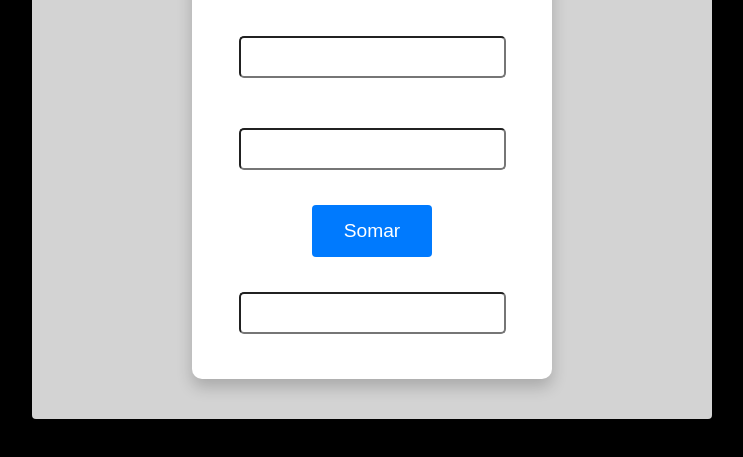
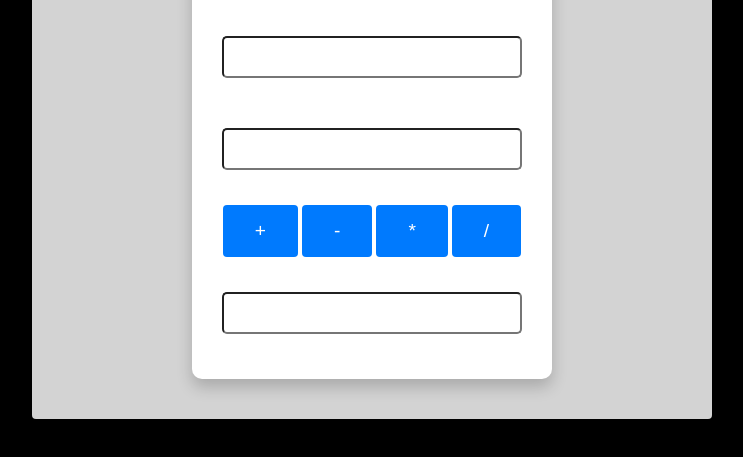
Before and after one commit to guifroes1984/Projeto-legal-4, a plain HTML site: page index.html in a window 1280 px wide. Shown: the part 157-614 px from the top of the page, without its empty margins (268-1011 px from the left). Drawn offline with Linux system fonts and the light colour scheme.

Commit message:
closes #4 - Implementar as 4 operacoes

```diff
--- a/index.html
+++ b/index.html
@@ -13,7 +13,12 @@
             <h1>Calculadora</h1>
             <input id="num1" type="number"/>
             <input id="num2" type="number"/>
-            <button onclick="calc()">Somar</button>
+            <div>
+                <button onclick="calc('soma')">+</button>
+                <button onclick="calc('subtrair')">-</button>
+                <button onclick="calc('multiplicar')">*</button>
+                <button onclick="calc('dividir')">/</button>
+            </div>
             <input id="output" type="text" readonly/>
         </div>
        <div class="history">
--- a/javascript.js
+++ b/javascript.js
@@ -1,8 +1,22 @@
-function calc() {
+function calc(op) {
     var num1 = parseFloat(document.getElementById("num1").value);
     var num2 = parseFloat(document.getElementById("num2").value);
+    var output = 0;
 
-    var output = num1 + num2;
+    switch (op) {
+        case 'soma':
+            output = num1 + num2;
+            break;
+        case 'subtrair':
+            output = num1 - num2;
+            break;
+        case 'multiplicar':
+            output = num1 * num2;
+            break;
+        case 'dividir':
+            output = num1 / num2;
+            break;
+    }
 
     document.getElementById("output").value = output;
 }
--- a/style.css
+++ b/style.css
@@ -4,6 +4,7 @@ body {
 
 input {
     height: 22px;
+    width: 280px;
     padding: 8px;
     font-size: 1.2em;
     margin: 15px 70px;
```
